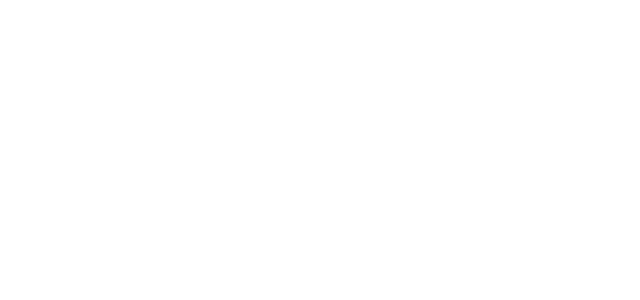
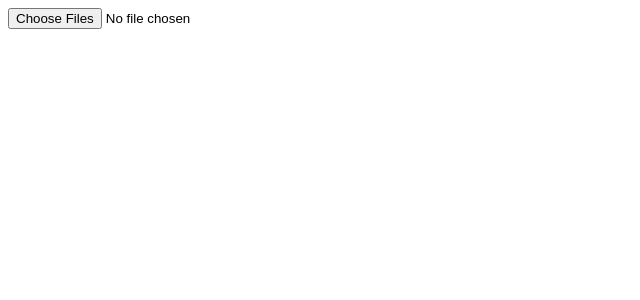
Before and after one commit to uussong/ppopkki, a React (Vite) app: page / in a window 1280 px wide. Shown: the top 300 px of the page, without its empty margins (0-640 px from the left). Built offline with nearby package versions, Linux system fonts and the light colour scheme; the HTML template or start-up script is replaced by a standard one.

Commit message:
feat: 이미지 입력 구현 및 이미지 URL 저장

```diff
--- a/src/App.tsx
+++ b/src/App.tsx
@@ -1,5 +1,11 @@
+import ImageController from './components/imageController/ImageController'
+
 function App() {
-  return <></>
+  return (
+    <>
+      <ImageController />
+    </>
+  )
 }
 
 export default App
--- /dev/null
+++ b/src/components/imageController/ImageController.tsx
@@ -0,0 +1,18 @@
+import { useState } from 'react'
+import ImageInput from './ImageInput'
+
+function ImageController() {
+  const [imgList, setImgList] = useState<string[]>([])
+
+  return (
+    <section>
+      <ImageInput
+        setImgList={(imgList) => {
+          setImgList((prevData) => [...prevData, ...imgList])
+        }}
+      />
+    </section>
+  )
+}
+
+export default ImageController
--- /dev/null
+++ b/src/components/imageController/ImageInput.tsx
@@ -0,0 +1,36 @@
+import { RefObject, useRef } from 'react'
+
+interface ImageInputProps {
+  setImgList: (imgList: string[]) => void
+}
+
+function ImageInput({ setImgList }: ImageInputProps) {
+  const imgRef: RefObject<HTMLInputElement> = useRef<HTMLInputElement>(null)
+
+  const getImg = () => {
+    const fileList = Array.from(imgRef.current?.files || [])
+
+    if (fileList && fileList.length > 0) {
+      fileList.forEach((file) => {
+        const reader = new FileReader()
+        reader.onload = () => {
+          const imgUrl = reader.result as string
+          setImgList([imgUrl])
+        }
+        reader.readAsDataURL(file)
+      })
+    }
+  }
+
+  return (
+    <input
+      type="file"
+      accept="image/*"
+      ref={imgRef}
+      onChange={getImg}
+      multiple
+    />
+  )
+}
+
+export default ImageInput
```
